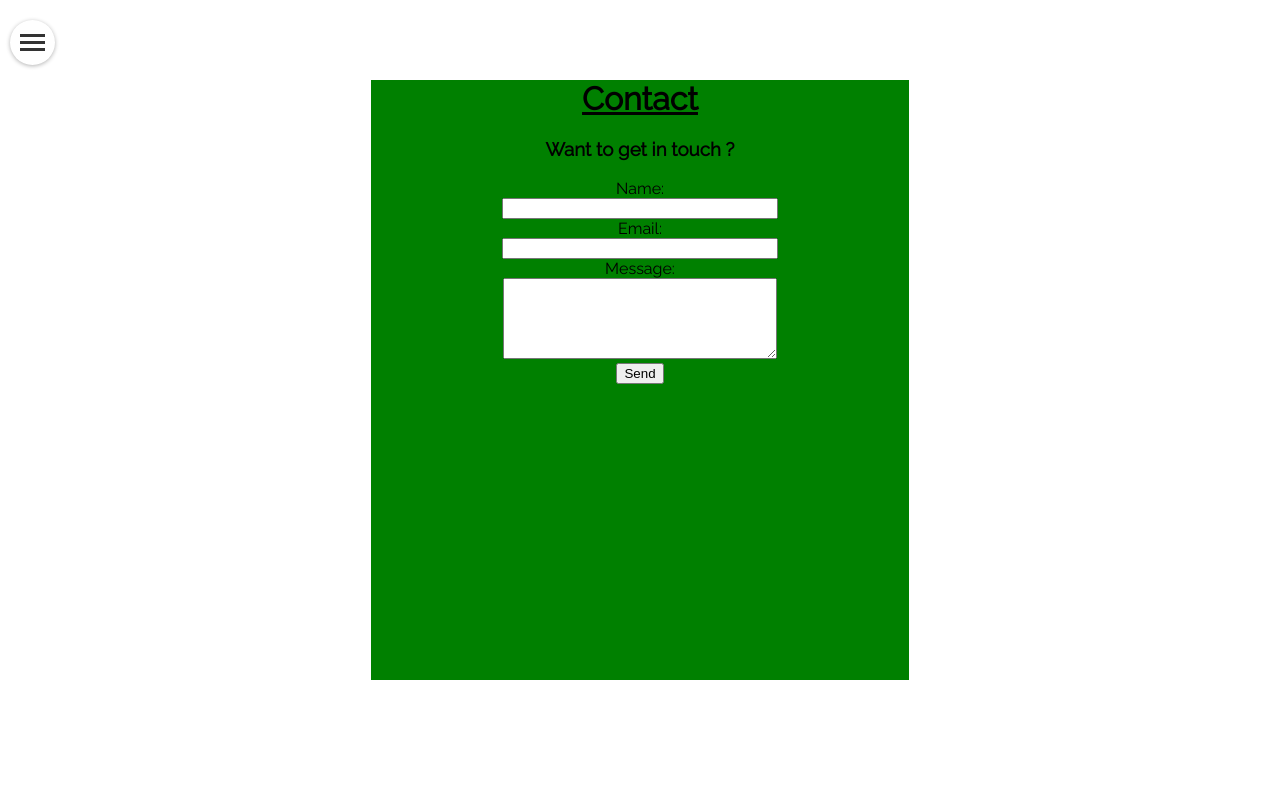
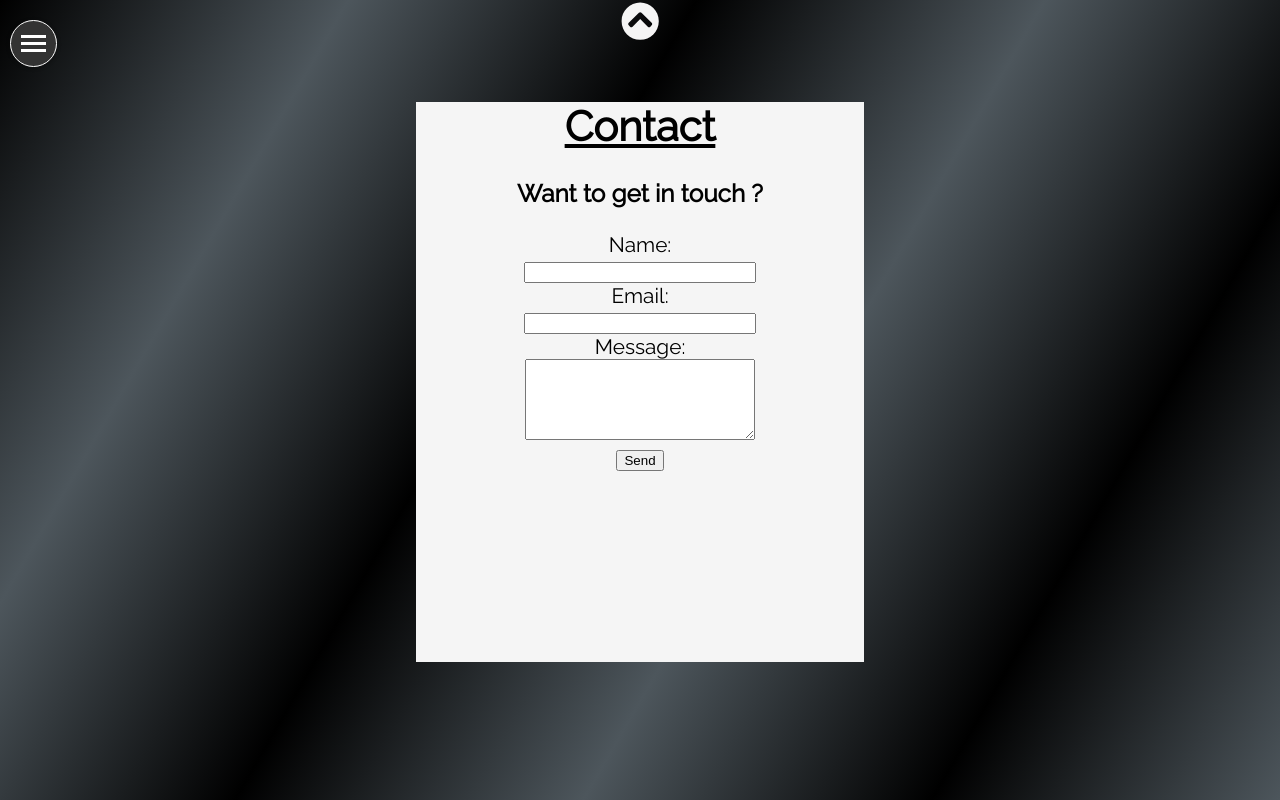
Before and after one commit to prry93/portfolio, a React (Create React App) app in the folder client/: page /contact in a window 1280 px wide. Built offline with nearby package versions, Linux system fonts and the light colour scheme.

Commit message:
added routing to buttons

```diff
--- a/client/src/components/contact/contact.css
+++ b/client/src/components/contact/contact.css
@@ -3,13 +3,24 @@
   width: 100vw;
   height: 100vh;
   text-align: center;
+  background: linear-gradient(120deg, #000000 0%, rgba(77,86,92,1) 20%, #000000 40%, rgba(77,86,92,1) 60%, #000000 80%, rgba(77,86,92,1) 100%);
+
 }
 
 .contact-form{
-  margin: 10vh auto 0;
-  width: 42vw;
-  height: 75vh;
-  background-color: green;
+  margin: 7vh auto 0;
+  width: 35vw;
+  height: 70vh;
+  background-color: whitesmoke;
+  font-size: 1.3em;
+}
+
+.portButton {
+ color: whitesmoke;
+ background-color: transparent;
+ border: 1.5px solid whitesmoke;
+ border: transparent;
+ font-size: 2.4em;
 }
 
 input{
--- a/client/src/components/contact/contact.js
+++ b/client/src/components/contact/contact.js
@@ -1,8 +1,18 @@
 import React from 'react'
 import './contact.css'
+import { NavLink } from "react-router-dom";
+import { FontAwesomeIcon } from '@fortawesome/react-fontawesome'
+import { faChevronCircleUp} from '@fortawesome/free-solid-svg-icons'
 
 const ContactForm = () => (
   <div className="form-container">
+      <div className="previous">
+            <NavLink to="/portfolio">
+              <button className="portButton">
+                <FontAwesomeIcon icon={faChevronCircleUp} />
+              </button>
+            </NavLink>
+          </div>
     <form className="contact-form" method="POST" action="/contact">
       <h1 className="contact-title">Contact</h1>
       <h3> Want to get in touch ?</h3>
--- a/client/src/components/home/home.css
+++ b/client/src/components/home/home.css
@@ -32,11 +32,22 @@
   width: 100vw;
   height: 55vh;
   background-color: #f2f3f4;
-  text-align: center;
+  margin: 0 auto;
 }
 
 .bottom-text {
   margin: 0 auto;
   width: 55%;
+  text-align: center;
   background-color: green;
 }
+
+.porfolioButton {
+ position: absolute;
+ bottom: 0;
+ width: 100%;
+ color: #000;
+ background-color: transparent;
+ border: transparent;
+ font-size: 3em;
+}
--- a/client/src/components/home/home.js
+++ b/client/src/components/home/home.js
@@ -1,5 +1,8 @@
 import React from "react";
 import "./home.css";
+import { NavLink } from "react-router-dom";
+import { FontAwesomeIcon } from '@fortawesome/react-fontawesome'
+import { faChevronCircleDown} from '@fortawesome/free-solid-svg-icons'
 
 function Homepage() {
 
@@ -18,6 +21,13 @@ function Homepage() {
             <h2>About Me:</h2>
             <p>Insert text here.</p>
           </div>
+          <div >
+            <NavLink to="/portfolio">
+              <button className="porfolioButton">
+                <FontAwesomeIcon icon={faChevronCircleDown} />
+              </button>
+            </NavLink>
+          </div>
         </div>
       </div>
     )
--- a/client/src/components/menu/Menu.css
+++ b/client/src/components/menu/Menu.css
@@ -11,8 +11,9 @@ body {
   left: 10px;
   top: 20px;
   z-index: 9999;
-  background: #fff;
+  background: #333;
   padding: 10px;
+  border: #fff solid 1.5px;
   border-radius: 25px;
   box-shadow: 0 1px 4px rgba(0, 0, 0, 0.3);
 }
@@ -22,7 +23,7 @@ body {
 .bar3 {
   width: 25px;
   height: 3px;
-  background-color: #333;
+  background-color: #fff;
   margin: 4px 0;
   transition: 0.4s;
 }
--- a/client/src/components/portfolio/portfolio.css
+++ b/client/src/components/portfolio/portfolio.css
@@ -26,7 +26,7 @@ body {
  color:white;
  background-color: transparent;
  border: transparent;
- font-size: 2.2em;
+ font-size: 2.4em;
  height: 70%;
 }
 
@@ -78,7 +78,7 @@ body {
   /* The carousel and slide portion of the grid */
   grid-area: carouselContent;
   width: 95%;
-  height: 90%;
+  height: 88%;
   margin: 1em auto;
   border: 1px solid whitesmoke;
   border-radius: 15px;
@@ -128,7 +128,7 @@ body {
  color:white;
  background-color: transparent;
  border: transparent;
- font-size: 2.2em;
+ font-size: 2.4em;
 }
 
 img {
--- a/client/src/components/portfolio/portfolio.js
+++ b/client/src/components/portfolio/portfolio.js
@@ -1,8 +1,11 @@
 import React, { Component } from 'react'
+import { NavLink } from "react-router-dom";
 import "./portfolio.css"
+
 import Carousel from 'nuka-carousel'
 import ContentData from './components/content.json'
 import Videos from './components/videoimport'
+
 import { FontAwesomeIcon } from '@fortawesome/react-fontawesome'
 import { faChevronCircleUp, faChevronCircleDown} from '@fortawesome/free-solid-svg-icons'
 // import Video from './components/video'
@@ -54,11 +57,15 @@ class Portfolio extends Component {
     return (
       <div>
         <div className="wrapper">
+
           <div className="previous">
+            <NavLink to="/">
               <button className="prevButton">
                 <FontAwesomeIcon icon={faChevronCircleUp} />
               </button>
+            </NavLink>
           </div>
+
           <div className="screen">
             <div
               style={{
@@ -121,10 +128,13 @@ class Portfolio extends Component {
               <button className="rightButton" onClick={this.nextSlide}><img src={arrowF} alt="forward arrow"></img></button>
             </div>
           </div>
+
           <div className="next">
+            <NavLink to="/contact">
               <button className="nextButton">
                 <FontAwesomeIcon icon={faChevronCircleDown} />
               </button>
+            </NavLink>
           </div>
         </div>
 
```
Lines whose indentation alone changed are shown as unchanged.
